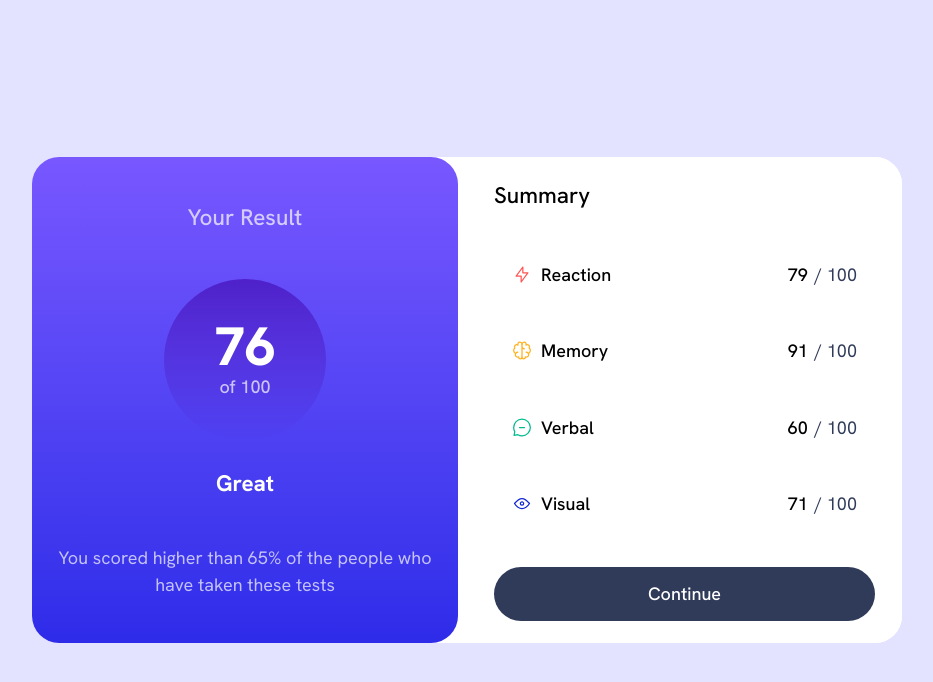
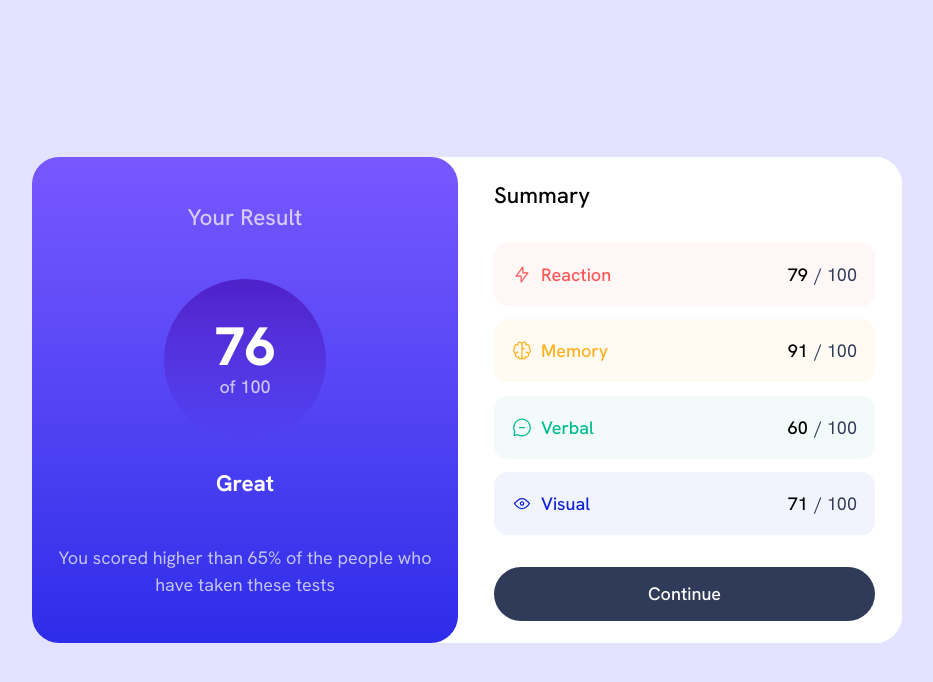
Before and after one commit to TonyFred-code/results-summary-component, a React (Vite) app: page / in a window 1280 px wide. Shown: the top 682 px of the page, without its empty margins (173-1106 px from the left). Built offline with nearby package versions, Linux system fonts and the light colour scheme.

Commit message:
fix: correct summary list color issue
add default value to average results value calculation
update logic for background color and text color on summary items

```diff
--- a/src/App.jsx
+++ b/src/App.jsx
@@ -5,36 +5,13 @@ export default function App() {
   const { loading, error, results } = useResults();
   const COUNT_UP_DURATION = 1.3;
 
-  const summary = results.map((result) => {
-    const { category } = result;
-    let colorTheme = "";
-
-    switch (category.toLowerCase()) {
-      case "reaction":
-        colorTheme = "light-red";
-        break;
-      case "memory":
-        colorTheme = "orange-yellow";
-        break;
-      case "verbal":
-        colorTheme = "green-teal";
-        break;
-      case "visual":
-        colorTheme = "cobalt-blue";
-        break;
-      default:
-        break;
-    }
-    return {
-      ...result,
-      colorTheme,
-    };
-  });
-
-  const average = Math.floor(
-    results.reduce((total, current) => current.score + total, 0) /
-      results.length
-  );
+  const average =
+    results.length > 0
+      ? Math.floor(
+          results.reduce((total, current) => current.score + total, 0) /
+            results.length
+        )
+      : 0;
 
   if (error) return <div>A very very unexpected error occurred</div>;
 
@@ -76,16 +53,42 @@ export default function App() {
         <section className="space-y-4 bg-white flex-1 py-3 px-4 md:rounded-tr-3xl md:rounded-br-3xl md:py-5 md:px-6">
           <h1 className="font-medium md:text-xl">Summary</h1>
           <ul className="space-y-3 py-3">
-            {summary.map((result, index) => {
-              const { category, colorTheme, score, icon } = result;
+            {results.map((result, index) => {
+              const { category, score, icon } = result;
+
+              const normalizedCategory = category.toLowerCase();
+              const themeClassesByCategory = {
+                reaction: {
+                  bg: "bg-light-red/5",
+                  text: "text-light-red",
+                },
+                memory: {
+                  bg: "bg-orangey-yellow/5",
+                  text: "text-orangey-yellow",
+                },
+                verbal: {
+                  bg: "bg-green-teal/5",
+                  text: "text-green-teal",
+                },
+                visual: {
+                  bg: "bg-cobalt-blue/5",
+                  text: "text-cobalt-blue",
+                },
+              };
+              const themeClasses = themeClassesByCategory[
+                normalizedCategory
+              ] || {
+                bg: "",
+                text: "",
+              };
               return (
                 <li
-                  key={category.toLowerCase()}
-                  className={`rounded-xl p-3.5 md:p-4 justify-between flex bg-${colorTheme}/5`}
+                  key={normalizedCategory}
+                  className={`rounded-xl p-3.5 md:p-4 justify-between flex ${themeClasses.bg}`}
                 >
                   <div className="flex gap-2">
                     <img src={icon} alt="" />
-                    <span className={`font-medium text-${colorTheme}`}>
+                    <span className={`font-medium ${themeClasses.text}`}>
                       {category}
                     </span>
                   </div>
```
Also changed, not shown: 1 other file (tests, documents, lock files or other folders).
